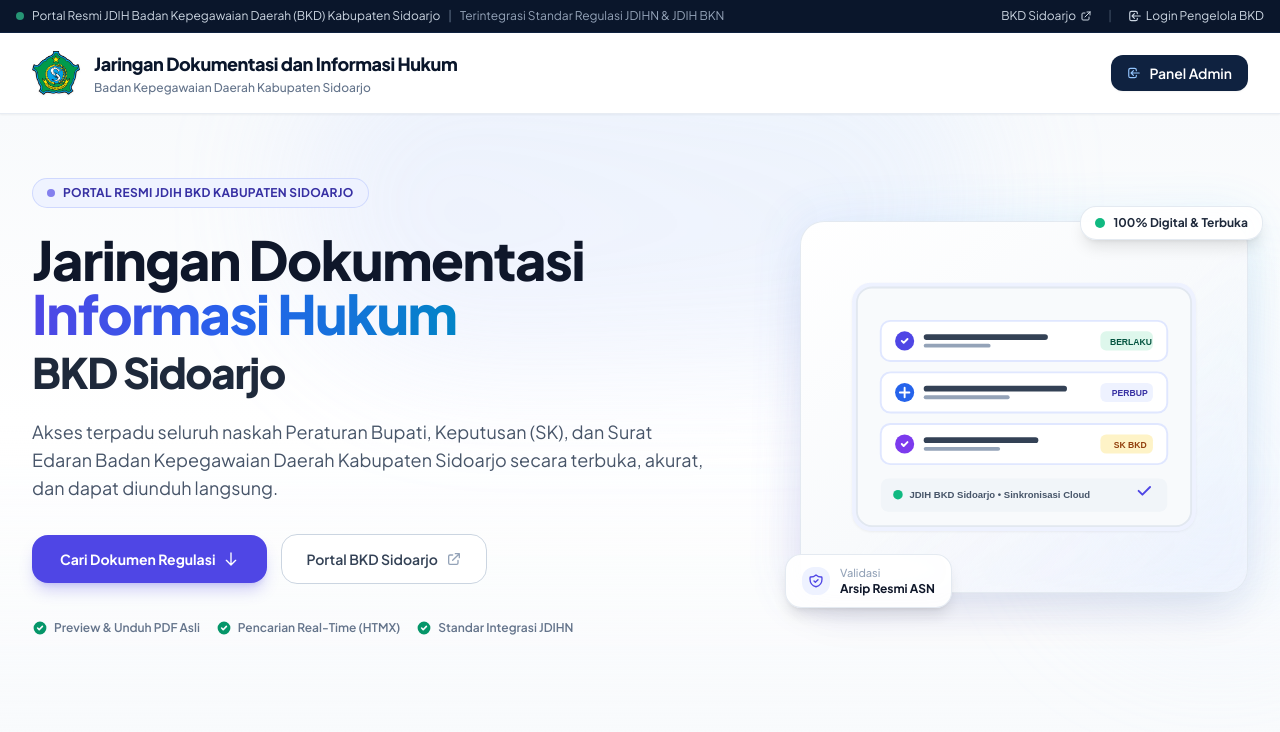
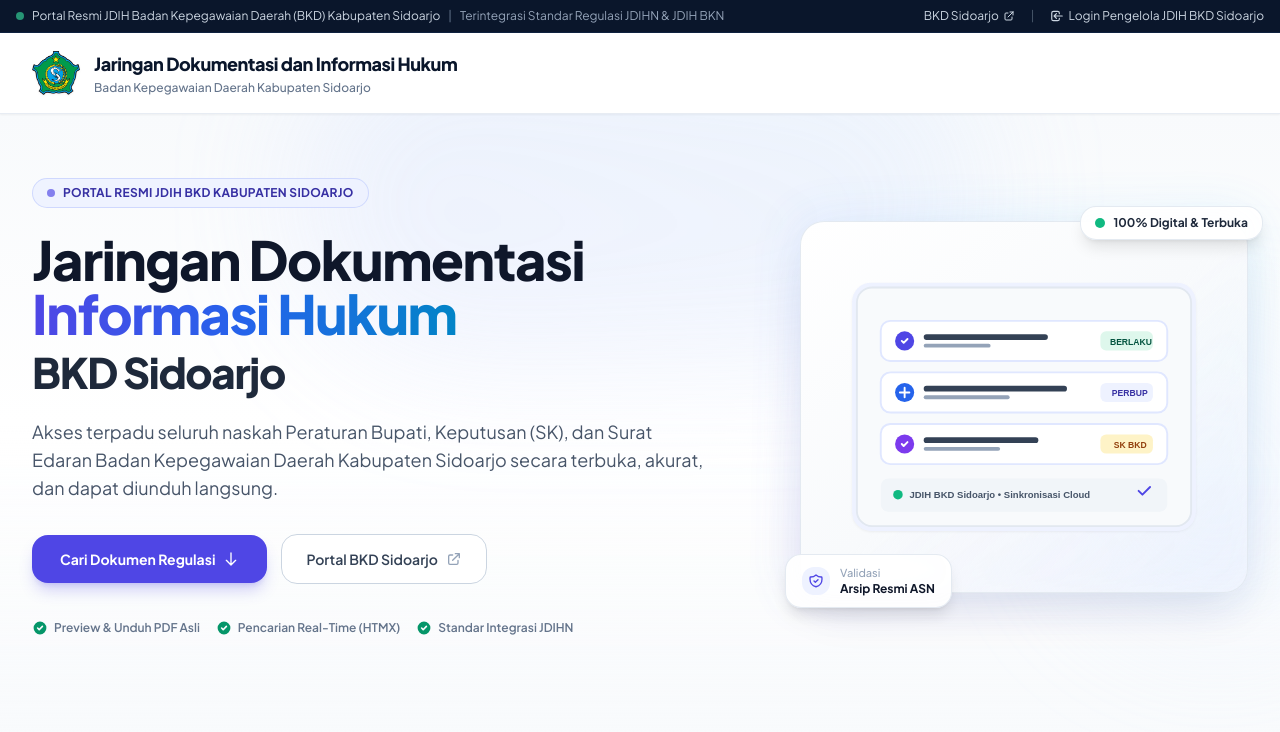
Before and after one commit to solikhulmauludin22014-ops/JDIH-BKD-KABUPATEN-SIDOARJO, a Django app: template templates/documents/index.html in a window 1280 px wide. Shown: the top 732 px of the page. Run offline with Django 5.2, Linux system fonts and the light colour scheme; the template is opened without the code that fills it, so the values that code supplies are empty; some libraries are stand-ins or nearby versions.

Commit message:
perbaikan tombol admin

```diff
--- a/templates/base.html
+++ b/templates/base.html
@@ -99,7 +99,7 @@
                         <path stroke-linecap="round" stroke-linejoin="round" stroke-width="2"
                             d="M11 16l-4-4m0 0l4-4m-4 4h14m-5 4v1a3 3 0 01-3 3H6a3 3 0 01-3-3V7a3 3 0 013-3h7a3 3 0 013 3v1" />
                     </svg>
-                    <span>Login Pengelola BKD</span>
+                    <span>Login Pengelola JDIH BKD Sidoarjo</span>
                 </a>
                 {% endif %}
             </div>
@@ -125,28 +125,7 @@
                     </div>
                 </a>
 
-                <!-- Action / Admin Link -->
-                <div class="flex items-center flex-shrink-0">
-                    {% if IS_AUTHENTICATED_ADMIN %}
-                    <a href="{% url 'admin_panel:dashboard' %}"
-                        class="inline-flex items-center gap-1.5 sm:gap-2 px-3.5 sm:px-4 py-2 text-xs sm:text-sm font-semibold rounded-xl bg-navy-900 text-white hover:bg-navy-800 shadow-sm transition btn-press">
-                        <svg class="w-4 h-4 text-blue-400" fill="none" stroke="currentColor" viewBox="0 0 24 24">
-                            <path stroke-linecap="round" stroke-linejoin="round" stroke-width="2"
-                                d="M4 6a2 2 0 012-2h2a2 2 0 012 2v2a2 2 0 01-2 2H6a2 2 0 01-2-2V6zM14 6a2 2 0 012-2h2a2 2 0 012 2v2a2 2 0 01-2 2h-2a2 2 0 01-2-2V6zM4 16a2 2 0 012-2h2a2 2 0 012 2v2a2 2 0 01-2 2H6a2 2 0 01-2-2v-2zM14 16a2 2 0 012-2h2a2 2 0 012 2v2a2 2 0 01-2 2h-2a2 2 0 01-2-2v-2z" />
-                        </svg>
-                        <span>Panel Admin</span>
-                    </a>
-                    {% else %}
-                    <a href="{% url 'admin_panel:login' %}"
-                        class="inline-flex items-center gap-1.5 sm:gap-2 px-3.5 sm:px-4 py-2 text-xs sm:text-sm font-semibold rounded-xl bg-navy-900 text-white hover:bg-navy-800 shadow-sm transition btn-press">
-                        <svg class="w-3.5 h-3.5 text-blue-300" fill="none" stroke="currentColor" viewBox="0 0 24 24">
-                            <path stroke-linecap="round" stroke-linejoin="round" stroke-width="2"
-                                d="M11 16l-4-4m0 0l4-4m-4 4h14m-5 4v1a3 3 0 01-3 3H6a3 3 0 01-3-3V7a3 3 0 013-3h7a3 3 0 013 3v1" />
-                        </svg>
-                        <span>Panel Admin</span>
-                    </a>
-                    {% endif %}
-                </div>
+                <!-- Action / Admin Link Removed -->
             </div>
         </div>
     </header>
```
